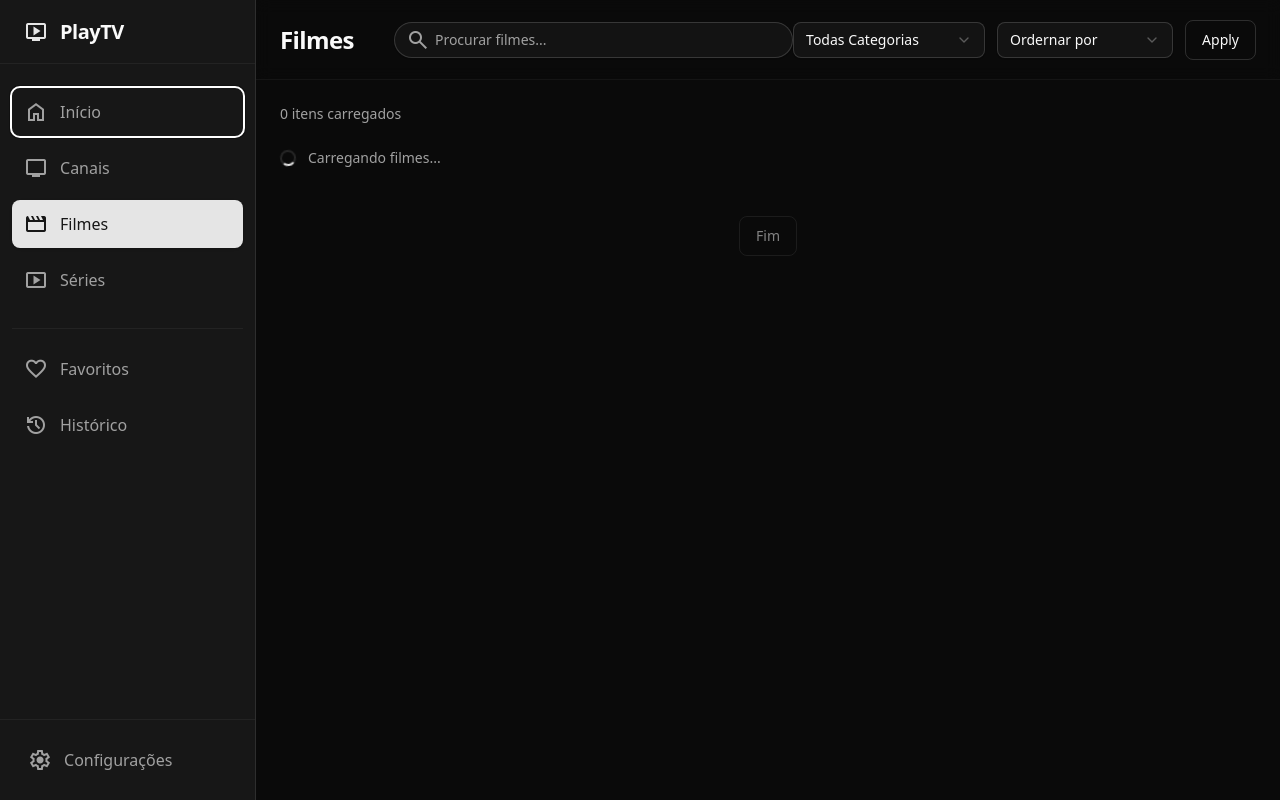
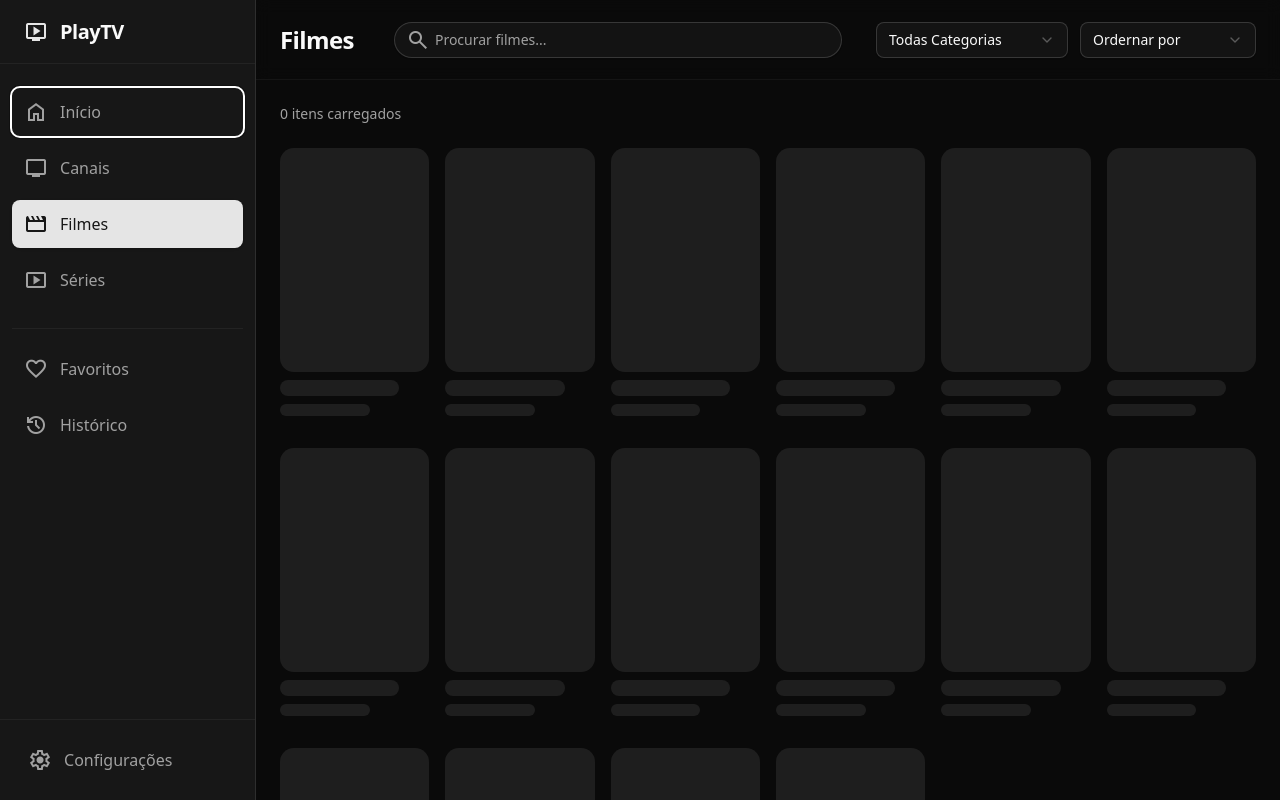
Before and after one commit to levigleik/tizen-iptv-open, a Next.js app: page /movies in a window 1280 px wide. Built offline with nearby package versions, Linux system fonts and the light colour scheme.

Commit message:
feat: skeleton loading

```diff
--- a/src/app/channels/page.tsx
+++ b/src/app/channels/page.tsx
@@ -1,6 +1,10 @@
 "use client";
 
-import { useInfiniteQuery, useQuery } from "@tanstack/react-query";
+import {
+	useInfiniteQuery,
+	useIsFetching,
+	useQuery,
+} from "@tanstack/react-query";
 import Image from "next/image";
 import { usePathname, useRouter, useSearchParams } from "next/navigation";
 import { useEffect, useMemo, useState } from "react";
@@ -8,9 +12,8 @@ import { useEffect, useMemo, useState } from "react";
 import { LayoutShell } from "@/components/iptv/layout-shell";
 import { Badge } from "@/components/ui/badge";
 import { Button } from "@/components/ui/button";
-import { Card, CardContent } from "@/components/ui/card";
+import { Card } from "@/components/ui/card";
 import { Input } from "@/components/ui/input";
-import { LoadingSpinner } from "@/components/ui/loading";
 import {
 	Select,
 	SelectContent,
@@ -18,6 +21,8 @@ import {
 	SelectTrigger,
 	SelectValue,
 } from "@/components/ui/select";
+import { Skeleton } from "@/components/ui/skeleton";
+import { useDebouncedSearch } from "@/hooks/use-debounced-search";
 import { fetchGroupedCategoryList, fetchGroupedChannelsPage } from "@/lib/iptv";
 import { useAppSettingsStore } from "@/lib/settings-store";
 import { resolveMacAddress } from "@/lib/tizen";
@@ -46,8 +51,6 @@ export default function ChannelsPage() {
 	const initialSort = (searchParams.get("sort") as SortMode) ?? "default";
 
 	const [mac, setMac] = useState("");
-	const [searchInput, setSearchInput] = useState(initialSearch);
-	const [search, setSearch] = useState(initialSearch);
 	const [selectedGroupTitle, setSelectedGroupTitle] =
 		useState(initialGroupTitle);
 	const [sortMode, setSortMode] = useState<SortMode>(
@@ -56,6 +59,19 @@ export default function ChannelsPage() {
 			: "default",
 	);
 	const adult = useAppSettingsStore((state) => state.adult);
+
+	const isSearchFetching =
+		useIsFetching({
+			queryKey: ["channels-grouped", mac],
+		}) > 0;
+
+	const { isOptimisticLoading, search, searchInput, setSearchInput } =
+		useDebouncedSearch({
+			initialValue: initialSearch,
+			delayMs: 1300,
+			minChars: 3,
+			isFetching: isSearchFetching,
+		});
 
 	useEffect(() => {
 		setMac(resolveMacAddress());
@@ -127,6 +143,7 @@ export default function ChannelsPage() {
 	});
 
 	const groups = groupsResponse?.data ?? [];
+	const isSearchLoading = isPending || isOptimisticLoading;
 	const channels = useMemo(() => {
 		const merged = data?.pages.flatMap((page) => page.data) ?? [];
 
@@ -161,10 +178,6 @@ export default function ChannelsPage() {
 		router.push(`/channels/details?${params.toString()}`);
 	};
 
-	const applySearch = () => {
-		setSearch(searchInput.trim());
-	};
-
 	return (
 		<LayoutShell activeSidebarItem="live-tv">
 			<main className="flex-1 flex flex-col h-full relative overflow-hidden bg-background">
@@ -180,9 +193,6 @@ export default function ChannelsPage() {
 							<Input
 								className="w-full rounded-full bg-secondary/50 pl-10"
 								onChange={(event) => setSearchInput(event.target.value)}
-								onKeyDown={(event) => {
-									if (event.key === "Enter") applySearch();
-								}}
 								placeholder="Procurar canais..."
 								type="text"
 								value={searchInput}
@@ -222,10 +232,6 @@ export default function ChannelsPage() {
 								<SelectItem value="title-desc">Nome (Z-A)</SelectItem>
 							</SelectContent>
 						</Select>
-
-						<Button variant="outline" onClick={applySearch} type="button">
-							Apply
-						</Button>
 					</div>
 				</header>
 
@@ -268,17 +274,33 @@ export default function ChannelsPage() {
 							</span>
 						</div>
 
-						{isPending ? (
-							<div className="flex items-center gap-3 text-sm text-muted-foreground">
-								<LoadingSpinner size="sm" />
-								Carregando canais...
-							</div>
-						) : null}
-
 						{error instanceof Error ? (
 							<div className="text-sm text-destructive">{error.message}</div>
 						) : null}
 
+						{isSearchLoading ? (
+							<div className="grid grid-cols-1 gap-4 sm:grid-cols-2 lg:grid-cols-3 xl:grid-cols-4 2xl:grid-cols-5">
+								{Array.from({ length: 10 }).map((_, index) => (
+									<Card
+										className="relative flex h-36 flex-col border border-border/50 p-4"
+										key={`channels-skeleton-${index}`}
+									>
+										<div className="mb-auto flex min-w-0 items-center gap-4">
+											<Skeleton className="h-14 w-14 shrink-0 rounded-lg" />
+											<div className="flex-1 space-y-2">
+												<Skeleton className="h-4 w-3/4" />
+												<Skeleton className="h-3 w-1/2" />
+											</div>
+										</div>
+										<div className="mt-3 flex items-center gap-1.5">
+											<Skeleton className="h-5 w-10 rounded-full" />
+											<Skeleton className="h-5 w-10 rounded-full" />
+											<Skeleton className="h-5 w-8 rounded-full" />
+										</div>
+									</Card>
+								))}
+							</div>
+						) : (
 							<div className="grid grid-cols-1 sm:grid-cols-2 lg:grid-cols-3 xl:grid-cols-4 2xl:grid-cols-5 gap-4">
 								{channels.map((channel) => {
 									const firstVariant = channel.variants[0];
@@ -348,6 +370,7 @@ export default function ChannelsPage() {
 									);
 								})}
 							</div>
+						)}
 
 						<div className="py-12 flex justify-center w-full">
 							<Button
@@ -359,10 +382,7 @@ export default function ChannelsPage() {
 								type="button"
 							>
 								{isFetchingNextPage ? (
-									<div className="flex items-center gap-2">
-										<LoadingSpinner size="sm" />
-										Carregando...
-									</div>
+									<Skeleton className="h-4 w-24 bg-background/60" />
 								) : hasNextPage ? (
 									"Carregar Mais"
 								) : (
--- a/src/app/movies/page.tsx
+++ b/src/app/movies/page.tsx
@@ -1,6 +1,10 @@
 "use client";
 
-import { useInfiniteQuery, useQuery } from "@tanstack/react-query";
+import {
+	useInfiniteQuery,
+	useIsFetching,
+	useQuery,
+} from "@tanstack/react-query";
 import Image from "next/image";
 import { usePathname, useRouter, useSearchParams } from "next/navigation";
 import { useEffect, useMemo, useState } from "react";
@@ -10,7 +14,6 @@ import { Badge } from "@/components/ui/badge";
 import { Button } from "@/components/ui/button";
 import { Card } from "@/components/ui/card";
 import { Input } from "@/components/ui/input";
-import { LoadingSpinner } from "@/components/ui/loading";
 import {
 	Select,
 	SelectContent,
@@ -18,6 +21,8 @@ import {
 	SelectTrigger,
 	SelectValue,
 } from "@/components/ui/select";
+import { Skeleton } from "@/components/ui/skeleton";
+import { useDebouncedSearch } from "@/hooks/use-debounced-search";
 import { fetchGroupedCategoryList, fetchGroupedMoviesPage } from "@/lib/iptv";
 import { useAppSettingsStore } from "@/lib/settings-store";
 import { resolveMacAddress } from "@/lib/tizen";
@@ -45,8 +50,6 @@ export default function MoviesPage() {
 	const initialGroupTitle = searchParams.get("groupTitle") ?? "";
 	const initialSort = (searchParams.get("sort") as SortMode) ?? "default";
 	const [mac, setMac] = useState("");
-	const [searchInput, setSearchInput] = useState(initialSearch);
-	const [search, setSearch] = useState(initialSearch);
 	const [selectedGroupTitle, setSelectedGroupTitle] =
 		useState(initialGroupTitle);
 	const [sortMode, setSortMode] = useState<SortMode>(
@@ -55,6 +58,17 @@ export default function MoviesPage() {
 			: "default",
 	);
 	const adult = useAppSettingsStore((state) => state.adult);
+	const isSearchFetching =
+		useIsFetching({
+			queryKey: ["movie-grouped", mac],
+		}) > 0;
+	const { isOptimisticLoading, search, searchInput, setSearchInput } =
+		useDebouncedSearch({
+			initialValue: initialSearch,
+			delayMs: 1300,
+			minChars: 3,
+			isFetching: isSearchFetching,
+		});
 
 	useEffect(() => {
 		setMac(resolveMacAddress());
@@ -126,6 +140,7 @@ export default function MoviesPage() {
 	});
 
 	const groups = groupsResponse?.data ?? [];
+	const isSearchLoading = isPending || isOptimisticLoading;
 	const movies = useMemo(() => {
 		const merged = data?.pages.flatMap((page) => page.data) ?? [];
 
@@ -160,10 +175,6 @@ export default function MoviesPage() {
 		router.push(`/movies/details?${params.toString()}`);
 	};
 
-	const applySearch = () => {
-		setSearch(searchInput.trim());
-	};
-
 	return (
 		<LayoutShell activeSidebarItem="movies">
 			<main className="flex-1 flex flex-col h-full relative overflow-hidden bg-background">
@@ -179,9 +190,6 @@ export default function MoviesPage() {
 							<Input
 								className="w-full rounded-full bg-secondary/50 pl-10"
 								onChange={(event) => setSearchInput(event.target.value)}
-								onKeyDown={(event) => {
-									if (event.key === "Enter") applySearch();
-								}}
 								placeholder="Procurar filmes..."
 								type="text"
 								value={searchInput}
@@ -221,10 +229,6 @@ export default function MoviesPage() {
 								<SelectItem value="title-desc">Nome (Z-A)</SelectItem>
 							</SelectContent>
 						</Select>
-
-						<Button variant="outline" onClick={applySearch} type="button">
-							Apply
-						</Button>
 					</div>
 				</header>
 
@@ -239,17 +243,26 @@ export default function MoviesPage() {
 						</span>
 					</div>
 
-					{isPending ? (
-						<div className="flex items-center gap-3 text-sm text-muted-foreground">
-							<LoadingSpinner size="sm" />
-							Carregando filmes...
-						</div>
-					) : null}
-
 					{error instanceof Error ? (
 						<div className="text-sm text-destructive">{error.message}</div>
 					) : null}
 
+					{isSearchLoading ? (
+						<div className="grid grid-cols-2 gap-x-4 gap-y-8 sm:grid-cols-3 md:grid-cols-4 lg:grid-cols-5 xl:grid-cols-6 2xl:grid-cols-8">
+							{Array.from({ length: 16 }).map((_, index) => (
+								<div
+									className="flex flex-col gap-2"
+									key={`movies-skeleton-${index}`}
+								>
+									<Skeleton className="aspect-2/3 w-full rounded-xl" />
+									<div className="space-y-2">
+										<Skeleton className="h-4 w-4/5" />
+										<Skeleton className="h-3 w-3/5" />
+									</div>
+								</div>
+							))}
+						</div>
+					) : (
 						<div className="grid grid-cols-2 sm:grid-cols-3 md:grid-cols-4 lg:grid-cols-5 xl:grid-cols-6 2xl:grid-cols-8 gap-x-4 gap-y-8">
 							{movies.map((movie) => {
 								const firstVariant = movie.variants[0];
@@ -330,6 +343,7 @@ export default function MoviesPage() {
 								);
 							})}
 						</div>
+					)}
 
 					<div className="py-12 flex justify-center w-full">
 						<Button
@@ -341,10 +355,7 @@ export default function MoviesPage() {
 							type="button"
 						>
 							{isFetchingNextPage ? (
-								<div className="flex items-center gap-2">
-									<LoadingSpinner size="sm" />
-									Carregando...
-								</div>
+								<Skeleton className="h-4 w-24 bg-background/60" />
 							) : hasNextPage ? (
 								"Carregar Mais"
 							) : (
--- a/src/app/series/page.tsx
+++ b/src/app/series/page.tsx
@@ -1,6 +1,10 @@
 "use client";
 
-import { useInfiniteQuery, useQuery } from "@tanstack/react-query";
+import {
+	useInfiniteQuery,
+	useIsFetching,
+	useQuery,
+} from "@tanstack/react-query";
 import Image from "next/image";
 import { usePathname, useRouter, useSearchParams } from "next/navigation";
 import { useEffect, useMemo, useState } from "react";
@@ -10,7 +14,6 @@ import { Badge } from "@/components/ui/badge";
 import { Button } from "@/components/ui/button";
 import { Card, CardContent } from "@/components/ui/card";
 import { Input } from "@/components/ui/input";
-import { LoadingSpinner } from "@/components/ui/loading";
 import {
 	Select,
 	SelectContent,
@@ -18,6 +21,8 @@ import {
 	SelectTrigger,
 	SelectValue,
 } from "@/components/ui/select";
+import { Skeleton } from "@/components/ui/skeleton";
+import { useDebouncedSearch } from "@/hooks/use-debounced-search";
 import { fetchGroupedCategoryList, fetchGroupedSeriesPage } from "@/lib/iptv";
 import { useAppSettingsStore } from "@/lib/settings-store";
 import { resolveMacAddress } from "@/lib/tizen";
@@ -40,8 +45,6 @@ export default function SeriesPage() {
 	const initialGroupTitle = searchParams.get("groupTitle") ?? "";
 	const initialSort = (searchParams.get("sort") as SortMode) ?? "default";
 	const [mac, setMac] = useState("");
-	const [searchInput, setSearchInput] = useState(initialSearch);
-	const [search, setSearch] = useState(initialSearch);
 	const [selectedGroupTitle, setSelectedGroupTitle] =
 		useState(initialGroupTitle);
 	const [sortMode, setSortMode] = useState<SortMode>(
@@ -50,6 +53,17 @@ export default function SeriesPage() {
 			: "default",
 	);
 	const adult = useAppSettingsStore((state) => state.adult);
+	const isSearchFetching =
+		useIsFetching({
+			queryKey: ["series-grouped", mac],
+		}) > 0;
+	const { isOptimisticLoading, search, searchInput, setSearchInput } =
+		useDebouncedSearch({
+			initialValue: initialSearch,
+			delayMs: 1300,
+			minChars: 3,
+			isFetching: isSearchFetching,
+		});
 
 	useEffect(() => {
 		setMac(resolveMacAddress());
@@ -121,6 +135,7 @@ export default function SeriesPage() {
 	});
 
 	const groups = groupsResponse?.data ?? [];
+	const isSearchLoading = isPending || isOptimisticLoading;
 	const seriesList = useMemo(() => {
 		const merged = data?.pages.flatMap((page) => page.data) ?? [];
 
@@ -155,10 +170,6 @@ export default function SeriesPage() {
 		router.push(`/series/details?${params.toString()}`);
 	};
 
-	const applySearch = () => {
-		setSearch(searchInput.trim());
-	};
-
 	return (
 		<LayoutShell activeSidebarItem="series">
 			<main className="flex-1 flex flex-col h-full relative overflow-hidden bg-background">
@@ -174,9 +185,6 @@ export default function SeriesPage() {
 							<Input
 								className="w-full rounded-full bg-secondary/50 pl-10"
 								onChange={(event) => setSearchInput(event.target.value)}
-								onKeyDown={(event) => {
-									if (event.key === "Enter") applySearch();
-								}}
 								placeholder="Procurar séries..."
 								type="text"
 								value={searchInput}
@@ -216,10 +224,6 @@ export default function SeriesPage() {
 								<SelectItem value="title-desc">Nome (Z-A)</SelectItem>
 							</SelectContent>
 						</Select>
-
-						<Button variant="outline" onClick={applySearch} type="button">
-							Apply
-						</Button>
 					</div>
 				</header>
 
@@ -234,17 +238,26 @@ export default function SeriesPage() {
 						</span>
 					</div>
 
-					{isPending ? (
-						<div className="flex items-center gap-3 text-sm text-muted-foreground">
-							<LoadingSpinner size="sm" />
-							Carregando séries...
-						</div>
-					) : null}
-
 					{error instanceof Error ? (
 						<div className="text-sm text-destructive">{error.message}</div>
 					) : null}
 
+					{isSearchLoading ? (
+						<div className="grid grid-cols-2 gap-x-4 gap-y-8 sm:grid-cols-3 md:grid-cols-4 lg:grid-cols-5 xl:grid-cols-6 2xl:grid-cols-8">
+							{Array.from({ length: 16 }).map((_, index) => (
+								<div
+									className="flex flex-col gap-2"
+									key={`series-skeleton-${index}`}
+								>
+									<Skeleton className="aspect-2/3 w-full rounded-xl" />
+									<div className="space-y-2">
+										<Skeleton className="h-4 w-4/5" />
+										<Skeleton className="h-3 w-3/5" />
+									</div>
+								</div>
+							))}
+						</div>
+					) : (
 						<div className="grid grid-cols-2 sm:grid-cols-3 md:grid-cols-4 lg:grid-cols-5 xl:grid-cols-6 2xl:grid-cols-8 gap-x-4 gap-y-8">
 							{seriesList.map((series) => {
 								const firstEpisode = series.seasons[0]?.episodes[0];
@@ -312,6 +325,7 @@ export default function SeriesPage() {
 								);
 							})}
 						</div>
+					)}
 
 					<div className="py-12 flex justify-center w-full">
 						<Button
@@ -323,10 +337,7 @@ export default function SeriesPage() {
 							type="button"
 						>
 							{isFetchingNextPage ? (
-								<div className="flex items-center gap-2">
-									<LoadingSpinner size="sm" />
-									Carregando...
-								</div>
+								<Skeleton className="h-4 w-24 bg-background/60" />
 							) : hasNextPage ? (
 								"Carregar Mais"
 							) : (
--- /dev/null
+++ b/src/hooks/use-debounced-search.ts
@@ -0,0 +1,62 @@
+"use client";
+
+import { useEffect, useState } from "react";
+
+interface UseDebouncedSearchOptions {
+	initialValue?: string;
+	delayMs?: number;
+	minChars?: number;
+	isFetching: boolean;
+}
+
+function normalizeSearchTerm(value: string, minChars: number): string {
+	const trimmed = value.trim();
+	if (!trimmed) return "";
+	return trimmed.length >= minChars ? trimmed : "";
+}
+
+export function useDebouncedSearch({
+	initialValue = "",
+	delayMs = 1300,
+	minChars = 3,
+	isFetching,
+}: UseDebouncedSearchOptions) {
+	const [searchInput, setSearchInput] = useState(initialValue);
+	const [search, setSearch] = useState(
+		normalizeSearchTerm(initialValue, minChars),
+	);
+	const normalizedInput = normalizeSearchTerm(searchInput, minChars);
+	const isOptimisticLoading =
+		searchInput.trim().length >= minChars && normalizedInput !== search;
+
+	useEffect(() => {
+		const inputAtSchedule = searchInput;
+		let timeoutId: number | null = null;
+
+		const schedule = () => {
+			timeoutId = window.setTimeout(() => {
+				if (isFetching) {
+					schedule();
+					return;
+				}
+
+				setSearch(normalizeSearchTerm(inputAtSchedule, minChars));
+			}, delayMs);
+		};
+
+		schedule();
+
+		return () => {
+			if (timeoutId !== null) {
+				window.clearTimeout(timeoutId);
+			}
+		};
+	}, [delayMs, isFetching, minChars, searchInput]);
+
+	return {
+		isOptimisticLoading,
+		search,
+		searchInput,
+		setSearchInput,
+	};
+}
```
Lines whose indentation alone changed are shown as unchanged.
